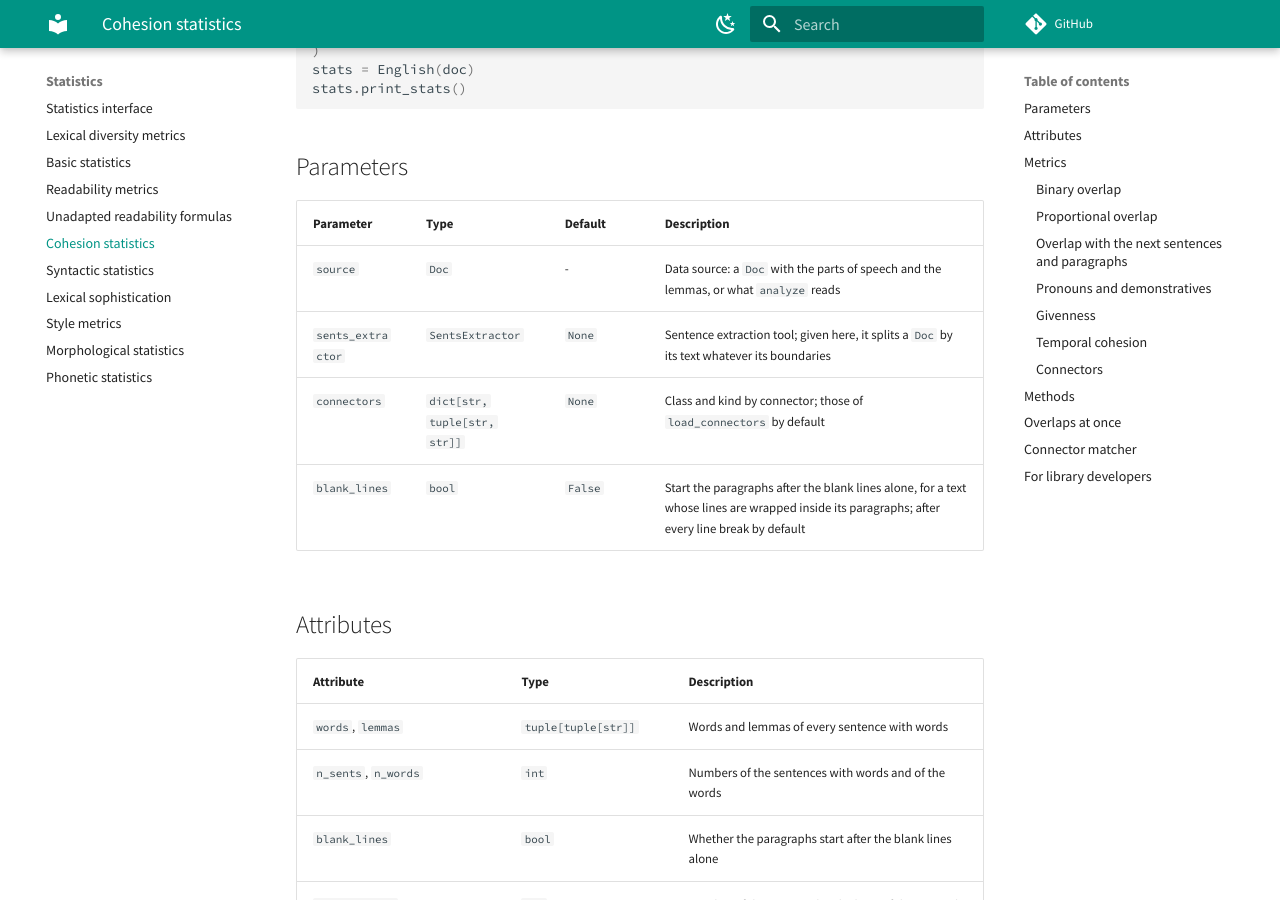
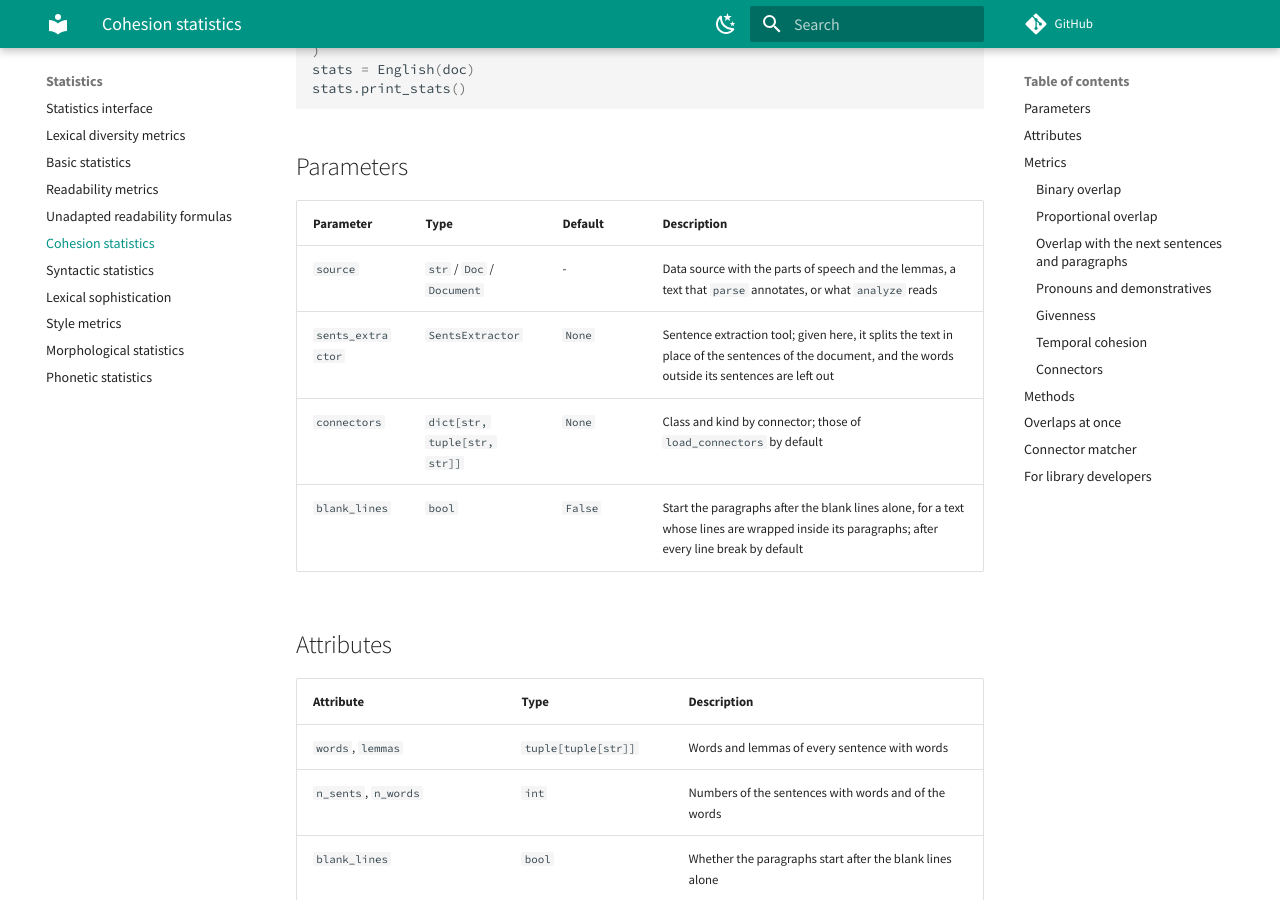
Before and after one commit to SergeyShk/anyTS, an MkDocs documentation site: the page built from docs/stats/cohesion_stats.md, in a window 1280 px wide and 900 px high, scrolled down 1083 px. Built offline with MkDocs 1.6.1 and Material for MkDocs 9.7.7, drawn with Linux system fonts in a browser that asks for light colours; comment, search, counter and statistics services are not loaded.

Commit message:
Review of PR #122: paragraphs of the sentences kept, invisible separators, lemmas
The paragraph starts are read among the words of the sentences, so a
paragraph whose first word an extractor drops starts at the next word
kept, as before. An invisible separator the document moves out of a
token is no punctuation mark, for the cohesion, find_marks and the
connectors of the highlighting alike. A word without a lemma is
lemmatized by its form, as in the lexical statistics, instead of
sharing an empty lemma with the others.

Co-Authored-By: Claude Opus 5.5 <noreply@anthropic.com>

```diff
--- a/docs/stats/cohesion_stats.md
+++ b/docs/stats/cohesion_stats.md
@@ -88,8 +88,8 @@ Raises:
 <!-- --8<-- [start:CohesionStats-parameters] -->
 | Parameter | Type | Default | Description |
 | :-------- | :--- | :------ | :---------- |
-| `source` | `Doc` | - | Data source: a `Doc` with the parts of speech and the lemmas, or what `analyze` reads |
-| `sents_extractor` | `SentsExtractor` | `None` | Sentence extraction tool; given here, it splits a `Doc` by its text whatever its boundaries |
+| `source` | `str` / `Doc` / `Document` | - | Data source with the parts of speech and the lemmas, a text that `parse` annotates, or what `analyze` reads |
+| `sents_extractor` | `SentsExtractor` | `None` | Sentence extraction tool; given here, it splits the text in place of the sentences of the document, and the words outside its sentences are left out |
 | `connectors` | `dict[str, tuple[str, str]]` | `None` | Class and kind by connector; those of `load_connectors` by default |
 | `blank_lines` | `bool` | `False` | Start the paragraphs after the blank lines alone, for a text whose lines are wrapped inside its paragraphs; after every line break by default |
 <!-- --8<-- [end:CohesionStats-parameters] -->
@@ -495,8 +495,8 @@ A language library subclasses `CohesionStats`. By default the words are the `Tre
 | Hook | Kind | Description |
 | :--- | :--- | :---------- |
 | `parse(source)` | method | Document of the source, from `Stats`; a library sets it to annotate a string in its language |
-| `analyze(source)` | method | Words of the sentences of a source as `CohesionWord`: the word, its lemma, its part of speech, whether it is a noun, a pronoun, a demonstrative, an argument and a content word, its tense, mood and aspect, whether a punctuation mark stands before it (`break_before`, which the rules of the connectors do not read through), whether no connector starts at it (`connector_blocked`, by a rule of the parse such as an *if* of an indirect question) and whether a paragraph starts at it (`paragraph_start`); by default the words of the tree with a letter or a digit, sentence by sentence, with the features of `word_info`; the default marks the words after a punctuation mark in their sentence, except a quote, an apostrophe and the hyphen that joins two parts of a word, and the words after a line break, or after a blank line with `blank_lines`; a library that reads the words another way overrides it, `find_paragraph_starts` with `blank_lines` giving the paragraph starts of a string |
-| `word_info(word)` | method | Features of a `TreeWord` of the tree; by default the lemma is that of the word in lower case, a noun is `NOUN` or `PROPN`, a pronoun `PRON` or a possessive, demonstrative or personal determiner, a demonstrative carries `PronType=Dem`, an argument is `NOUN`, `PROPN` or `PRON`, a content word one of `anyts.constants.CONTENT_UD_POS` and no demonstrative, and the tense, the mood and the aspect are the features `Tense`, `Mood` and `Aspect`; a library sets `connector_blocked` where its parse rules a connector out |
+| `analyze(source)` | method | Words of the sentences of a source as `CohesionWord`: the word, its lemma, its part of speech, whether it is a noun, a pronoun, a demonstrative, an argument and a content word, its tense, mood and aspect, whether a punctuation mark stands before it (`break_before`, which the rules of the connectors do not read through), whether no connector starts at it (`connector_blocked`, by a rule of the parse such as an *if* of an indirect question) and whether a paragraph starts at it (`paragraph_start`); by default the words of the tree with a letter or a digit, sentence by sentence, with the features of `word_info`; the default marks the words after a punctuation mark in their sentence, except a quote, an apostrophe, an invisible separator and the hyphen that joins two parts of a word, and the words after a line break, or after a blank line with `blank_lines`, among the words of the sentences; a library that reads the words another way overrides it, `find_paragraph_starts` with `blank_lines` giving the paragraph starts of a string |
+| `word_info(word)` | method | Features of a `TreeWord` of the tree; by default the lemma is that of the word in lower case, its form without one, a noun is `NOUN` or `PROPN`, a pronoun `PRON` or a possessive, demonstrative or personal determiner, a demonstrative carries `PronType=Dem`, an argument is `NOUN`, `PROPN` or `PRON`, a content word one of `anyts.constants.CONTENT_UD_POS` and no demonstrative, and the tense, the mood and the aspect are the features `Tense`, `Mood` and `Aspect`; a library sets `connector_blocked` where its parse rules a connector out |
 | `load_connectors()` | class method | Dictionary of the connectors of the language, class and kind by connector; empty by default |
 | `connector_matcher()` | class method | Matcher of that dictionary, built once for a class and shared by its instances and by searches outside the statistics |
 | `connector_matcher_class` | class attribute | Class that finds the connectors with the context rules of the language; `ConnectorMatcher` by default. A matcher with other classes or kinds gives other `connectors_*` attributes, so the subclass sets its own `stats_desc` too |
```
Also changed, not shown: docs/utils/spacy.md (+2 -2 lines), docs/utils/words.md (+1 -1 lines), docs/visualizers/highlight.md (+1 -1 lines), 4 other files.
